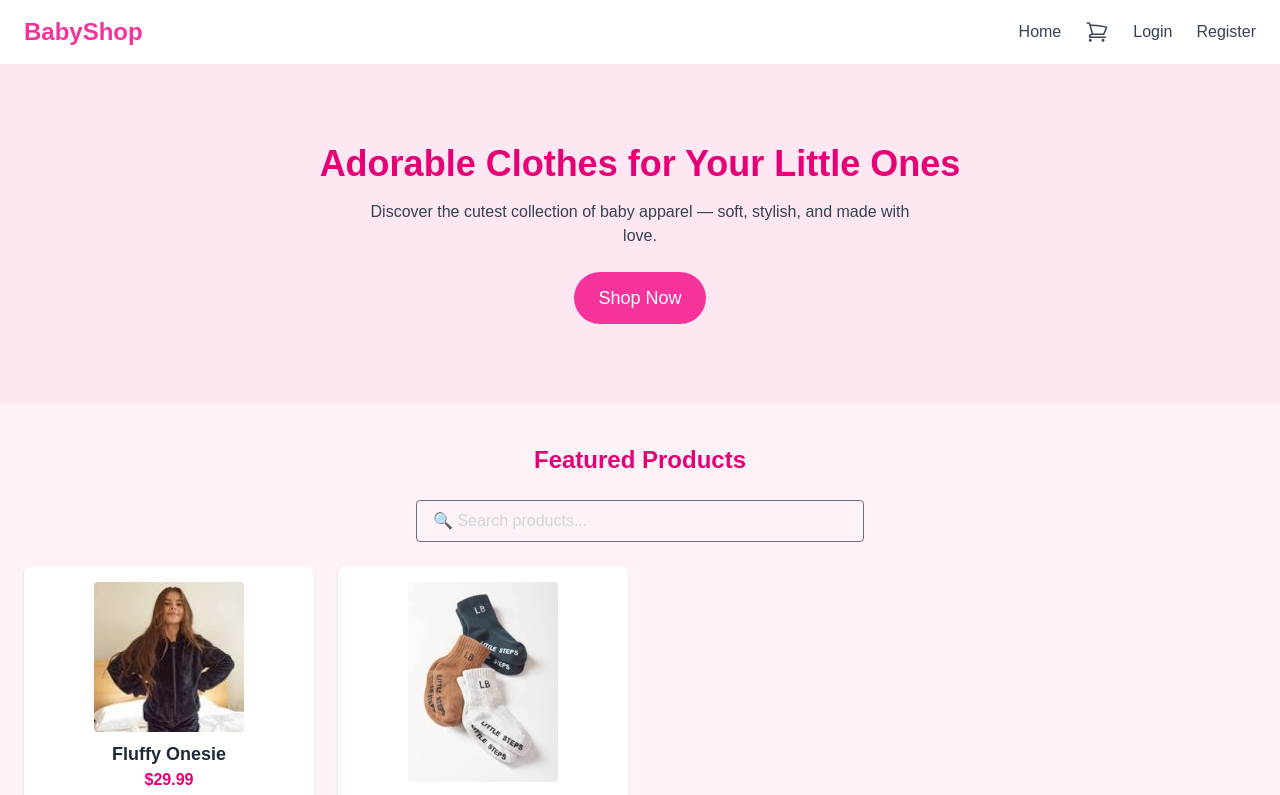
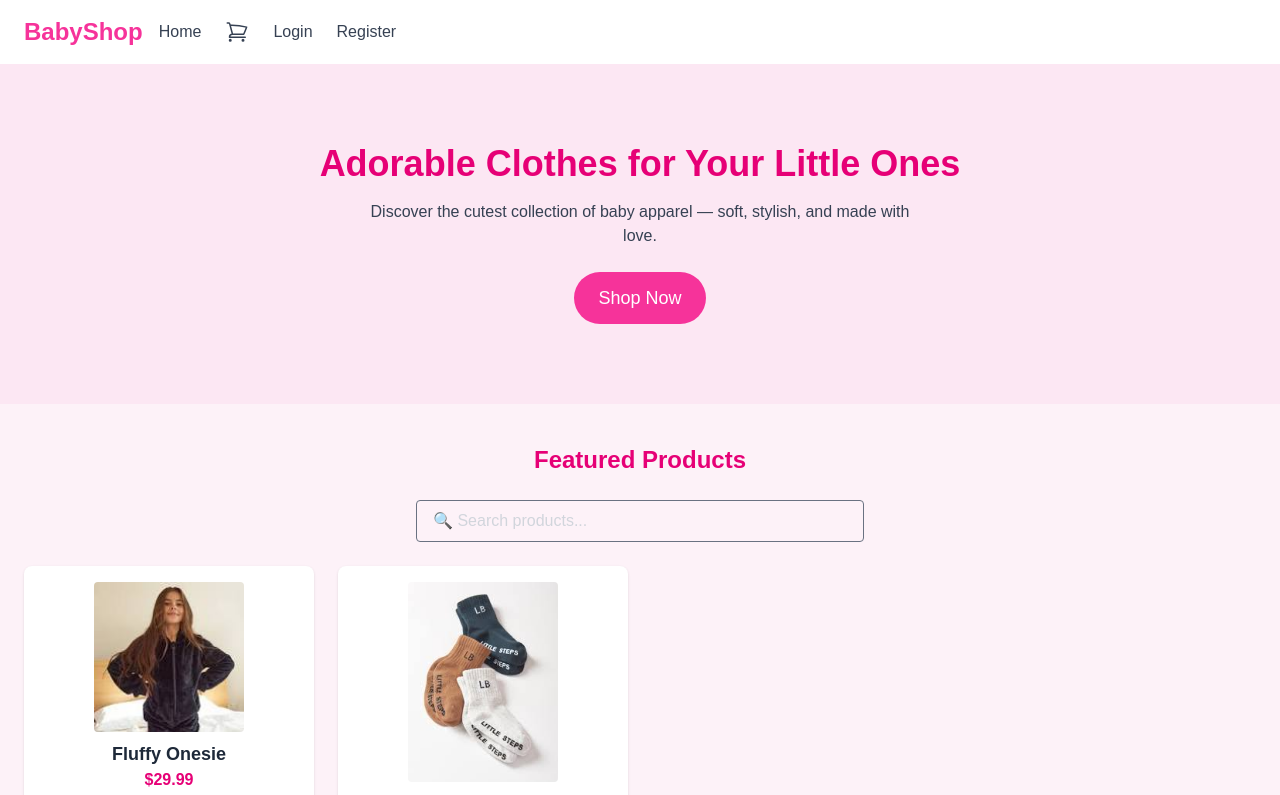
Before and after one commit to BITS4/babyshop, a Next.js app in the folder babyshop/: page / in a window 1280 px wide. Shown: the top 795 px of the page. Built offline with nearby package versions, Linux system fonts and the light colour scheme; no server answers.

Commit message:
minor fix main page

```diff
--- a/babyshop/app/page.tsx
+++ b/babyshop/app/page.tsx
@@ -17,7 +17,8 @@ export default function Home() {
   )
 
   return (
-    <main className="min-h-screen bg-pink-50">
+    // prevent page-level horizontal scroll
+    <main className="min-h-screen bg-pink-50 overflow-x-hidden">
       <Navbar />
       <HeroSection />
 
--- a/babyshop/components/Navbar.tsx
+++ b/babyshop/components/Navbar.tsx
@@ -11,18 +11,31 @@ export default function Navbar() {
   const itemCount = cart.reduce((sum, item) => sum + item.quantity, 0)
 
   return (
-    <header className="w-full bg-white shadow-md py-4 px-6 flex justify-between items-center">
-      <Link href="/">
+    <header className="w-full bg-white shadow-md">
+      <div className="mx-auto max-w-screen-xl px-6 py-4 flex items-center gap-4">
+        {/* Brand (fixed, never scrolls) */}
+        <Link href="/" className="shrink-0">
           <h1 className="text-2xl font-bold text-pink-500">BabyShop</h1>
         </Link>
 
-      <nav className="flex items-center space-x-6 text-gray-700">
-        <Link href="/" className="hover:text-pink-500">Home</Link>
+        {/* NAV: single line, scrolls horizontally when needed */}
+        <nav
+          className="
+            flex-1 min-w-0 overflow-x-auto overscroll-x-contain
+            whitespace-nowrap
+            [-ms-overflow-style:'none'] [scrollbar-width:'none']
+            [&::-webkit-scrollbar]:hidden
+          "
+          role="navigation"
+          aria-label="Main"
+        >
+          <div className="inline-flex items-center gap-6 text-gray-700">
+            <Link href="/" className="hover:text-pink-500 flex-none">Home</Link>
 
-        <Link href="/cart" className="relative hover:text-pink-500 flex items-center">
+            <Link href="/cart" className="relative hover:text-pink-500 flex items-center flex-none">
               <ShoppingCartIcon className="h-6 w-6" />
               {itemCount > 0 && (
-            <span className="absolute -top-2 -right-3 text-xs bg-pink-500 text-white px-1.5 py-0.5 rounded-full">
+                <span className="absolute -top-2 right-0 translate-x-1/2 text-xs bg-pink-500 text-white px-1.5 py-0.5 rounded-full">
                   {itemCount}
                 </span>
               )}
@@ -30,32 +43,37 @@ export default function Navbar() {
 
             {user && (
               <>
-            <Link href="/admin" className="hover:text-pink-500">Admin</Link>
-            <Link href="/profile" className="hover:text-pink-500">My Page</Link>
-            <Link href="/admin/orders" className="hover:text-pink-500">Orders</Link>
+                <Link href="/admin" className="hover:text-pink-500 flex-none">Admin</Link>
+                <Link href="/profile" className="hover:text-pink-500 flex-none">My Page</Link>
+                <Link href="/admin/orders" className="hover:text-pink-500 flex-none">Orders</Link>
               </>
             )}
 
             {user ? (
               <>
-            <span className="text-sm text-pink-600">👋 {user.email ?? "User"}</span>
+                {/* keep on one line; allow long emails without wrapping */}
+                <span className="text-sm text-pink-600 flex-none">
+                  👋 {user.email ?? "User"}
+                </span>
                 <button
                   onClick={() => {
                     logout()
                     location.href = "/"
                   }}
-              className="text-sm text-red-500 hover:underline"
+                  className="text-sm text-red-500 hover:underline flex-none"
                 >
                   Logout
                 </button>
               </>
             ) : (
               <>
-            <Link href="/login" className="hover:text-pink-500">Login</Link>
-            <Link href="/register" className="hover:text-pink-500">Register</Link>
+                <Link href="/login" className="hover:text-pink-500 flex-none">Login</Link>
+                <Link href="/register" className="hover:text-pink-500 flex-none">Register</Link>
               </>
             )}
+          </div>
         </nav>
+      </div>
     </header>
   )
 }
```
Lines whose indentation alone changed are shown as unchanged.
